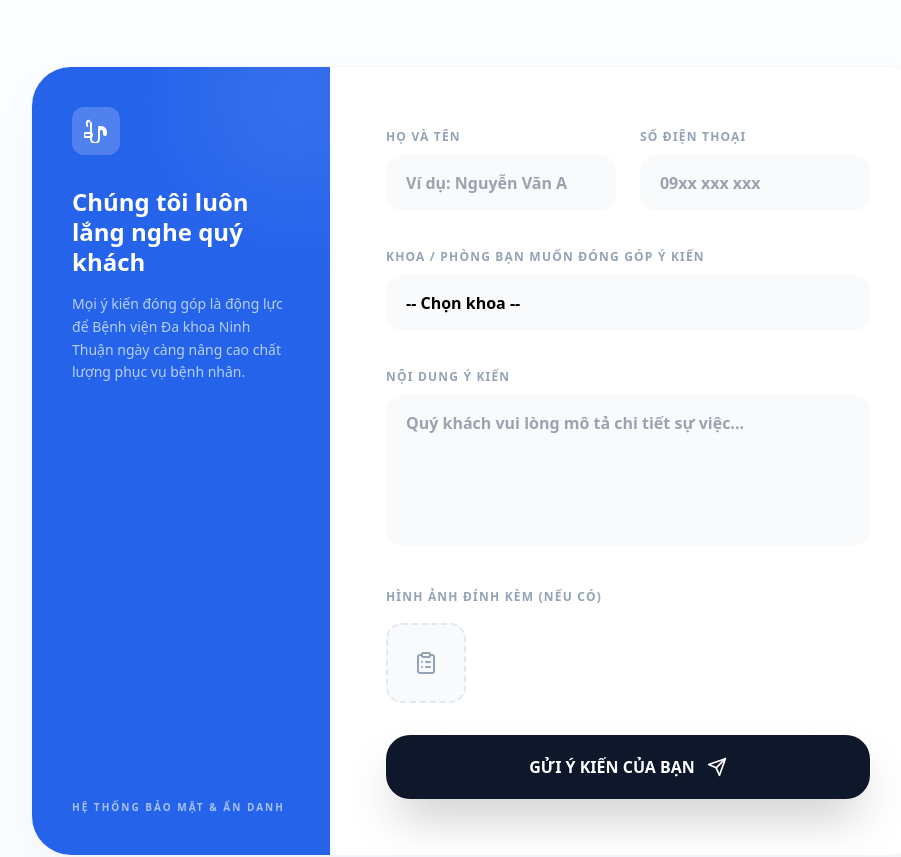
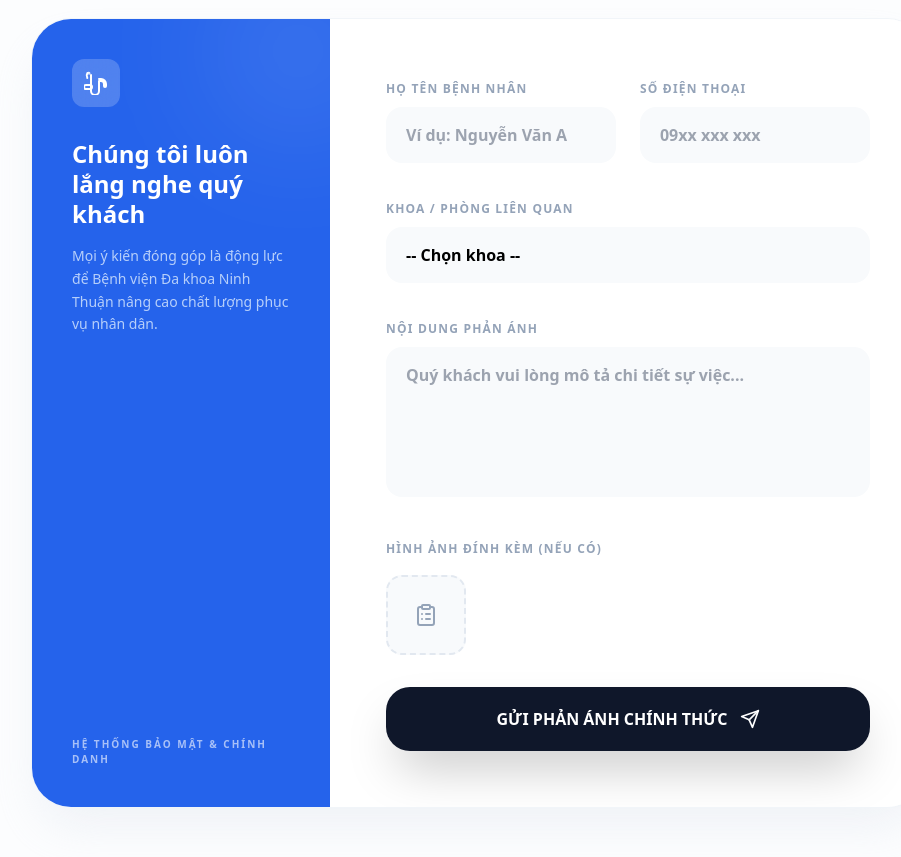
Before and after one commit to Khoitran2711/test-form-1, a React (Vite) app: page / in a window 1280 px wide. Shown: the part 340-1197 px from the top of the page, without its empty margins (161-1062 px from the left). Built offline with nearby package versions, Linux system fonts and the light colour scheme; grey boxes are pictures that could not be loaded.

Commit message:
Update PublicFeedback.tsx

```diff
--- a/components/PublicFeedback.tsx
+++ b/components/PublicFeedback.tsx
@@ -39,7 +39,7 @@ export const PublicFeedback: React.FC<PublicFeedbackProps> = ({ onSubmit }) => {
 
   if (submitted) {
     return (
-      <div className="max-w-xl mx-auto my-20 p-10 bg-white rounded-[32px] shadow-2xl shadow-blue-100/50 text-center border border-blue-50">
+      <div className="max-w-xl mx-auto my-10 p-10 bg-white rounded-[32px] shadow-2xl shadow-blue-100/50 text-center border border-blue-50">
         <div className="w-20 h-20 bg-emerald-50 rounded-full flex items-center justify-center mx-auto mb-8 text-emerald-500 animate-bounce">
           <Icons.CheckCircle />
         </div>
@@ -58,7 +58,7 @@ export const PublicFeedback: React.FC<PublicFeedbackProps> = ({ onSubmit }) => {
   }
 
   return (
-    <div className="max-w-4xl mx-auto my-12 bg-white rounded-[40px] shadow-2xl shadow-slate-200/60 overflow-hidden border border-slate-100">
+    <div className="max-w-4xl mx-auto mb-12 bg-white rounded-[40px] shadow-2xl shadow-slate-200/60 overflow-hidden border border-slate-100">
       <div className="flex flex-col md:flex-row">
         {/* Sidebar info */}
         <div className="md:w-1/3 bg-blue-600 p-10 text-white flex flex-col justify-between relative overflow-hidden">
@@ -69,11 +69,11 @@ export const PublicFeedback: React.FC<PublicFeedbackProps> = ({ onSubmit }) => {
             </div>
             <h3 className="text-2xl font-bold leading-tight mb-4">Chúng tôi luôn lắng nghe quý khách</h3>
             <p className="text-blue-100 text-sm font-medium leading-relaxed opacity-80">
-              Mọi ý kiến đóng góp là động lực để Bệnh viện Đa khoa Ninh Thuận ngày càng nâng cao chất lượng phục vụ bệnh nhân.
+              Mọi ý kiến đóng góp là động lực để Bệnh viện Đa khoa Ninh Thuận nâng cao chất lượng phục vụ nhân dân.
             </p>
           </div>
           <div className="mt-12 text-[10px] font-bold uppercase tracking-[0.2em] opacity-60">
-            Hệ thống bảo mật & Ẩn danh
+            Hệ thống bảo mật & Chính danh
           </div>
         </div>
 
@@ -81,7 +81,7 @@ export const PublicFeedback: React.FC<PublicFeedbackProps> = ({ onSubmit }) => {
         <form onSubmit={handleSubmit} className="md:w-2/3 p-10 md:p-14 space-y-8 bg-white">
           <div className="grid grid-cols-1 md:grid-cols-2 gap-6">
             <div className="space-y-2">
-              <label className="text-xs font-bold text-slate-400 uppercase tracking-widest">Họ và Tên </label>
+              <label className="text-xs font-bold text-slate-400 uppercase tracking-widest">Họ tên bệnh nhân</label>
               <input required className="w-full px-5 py-4 bg-slate-50 border-none rounded-2xl focus:ring-2 focus:ring-blue-500 transition-all font-semibold outline-none" placeholder="Ví dụ: Nguyễn Văn A" value={formData.fullName} onChange={e => setFormData({...formData, fullName: e.target.value})} />
             </div>
             <div className="space-y-2">
@@ -91,7 +91,7 @@ export const PublicFeedback: React.FC<PublicFeedbackProps> = ({ onSubmit }) => {
           </div>
 
           <div className="space-y-2">
-            <label className="text-xs font-bold text-slate-400 uppercase tracking-widest">Khoa / Phòng Bạn muốn đóng góp ý kiến</label>
+            <label className="text-xs font-bold text-slate-400 uppercase tracking-widest">Khoa / Phòng liên quan</label>
             <select required className="w-full px-5 py-4 bg-slate-50 border-none rounded-2xl focus:ring-2 focus:ring-blue-500 transition-all font-semibold outline-none appearance-none" value={formData.department} onChange={e => setFormData({...formData, department: e.target.value})}>
               <option value="">-- Chọn khoa --</option>
               {DEPARTMENTS.map(dept => <option key={dept} value={dept}>{dept}</option>)}
@@ -99,7 +99,7 @@ export const PublicFeedback: React.FC<PublicFeedbackProps> = ({ onSubmit }) => {
           </div>
 
           <div className="space-y-2">
-            <label className="text-xs font-bold text-slate-400 uppercase tracking-widest">Nội dung ý kiến</label>
+            <label className="text-xs font-bold text-slate-400 uppercase tracking-widest">Nội dung phản ánh</label>
             <textarea required className="w-full px-5 py-4 bg-slate-50 border-none rounded-2xl focus:ring-2 focus:ring-blue-500 transition-all font-semibold outline-none min-h-[150px] resize-none" placeholder="Quý khách vui lòng mô tả chi tiết sự việc..." value={formData.content} onChange={e => setFormData({...formData, content: e.target.value})} />
           </div>
 
@@ -122,7 +122,7 @@ export const PublicFeedback: React.FC<PublicFeedbackProps> = ({ onSubmit }) => {
           </div>
 
           <button type="submit" className="w-full bg-slate-900 hover:bg-black text-white font-black py-5 px-8 rounded-[24px] shadow-2xl transition-all flex items-center justify-center gap-3 group">
-            <span>GỬI Ý KIẾN CỦA BẠN</span>
+            <span>GỬI PHẢN ÁNH CHÍNH THỨC</span>
             <Icons.Send />
           </button>
         </form>
```
